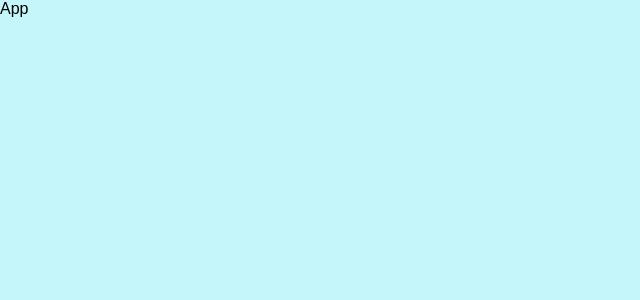
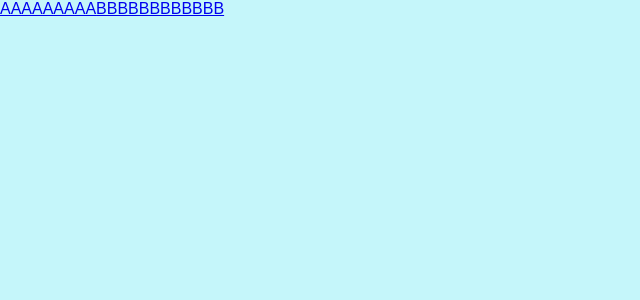
Before and after one commit to Bogglian/boggler, a React (Create React App) app: page / in a window 1280 px wide. Shown: the top 300 px of the page, without its empty margins (0-640 px from the left). Built offline with nearby package versions, Linux system fonts and the light colour scheme.

Commit message:
add: Add base for Speech Service

```diff
--- a/src/App.js
+++ b/src/App.js
@@ -1,9 +1,11 @@
-import React, { Component } from 'react';
-
+import React, { Component } from "react";
+import { Speech } from "./pages";
 class App extends Component {
   render() {
     return (
-      <div>App</div>
+      <div>
+        <Speech />
+      </div>
     );
   }
 }
--- /dev/null
+++ b/src/containers/AudioContainer.js
@@ -0,0 +1,24 @@
+import React, { Component } from "react";
+import { connect } from "react-redux";
+import { bindActionCreators } from "redux";
+
+import * as playbackActions from "../store/modules/playback";
+
+class AudioContainer extends Component {
+  render() {
+    return <div>Wave</div>;
+  }
+}
+
+const mapStateToProps = ({ playback }) => ({});
+
+// 이런 구조로 하면 나중에 다양한 리덕스 모듈을 적용해야 하는 상황에서 유용합니다.
+const mapDispatchToProps = dispatch => ({
+  PlaybackActions: bindActionCreators(playbackActions, dispatch)
+  // AnotherActions: bindActionCreators(anotherActions, dispatch)
+});
+
+export default connect(
+  mapStateToProps,
+  mapDispatchToProps
+)(AudioContainer);
--- /dev/null
+++ b/src/containers/MainContainer.js
@@ -0,0 +1,15 @@
+import React, { Component } from "react";
+import { Link } from "react-router-dom";
+
+class Maincontainer extends Component {
+  render() {
+    return (
+      <div>
+        <Link to="/speech/postlist">AAAAAAAAA</Link>
+        <Link to="/speech/audio">BBBBBBBBBBBB</Link>
+      </div>
+    );
+  }
+}
+
+export default Maincontainer;
--- /dev/null
+++ b/src/containers/PostListContainer.js
@@ -0,0 +1,24 @@
+import React, { Component } from "react";
+import { connect } from "react-redux";
+import { bindActionCreators } from "redux";
+
+import * as editActions from "../store/modules/edit";
+
+class PostListContainer extends Component {
+  render() {
+    return <div>PostList</div>;
+  }
+}
+
+const mapStateToProps = ({ edit }) => ({});
+
+// 이런 구조로 하면 나중에 다양한 리덕스 모듈을 적용해야 하는 상황에서 유용합니다.
+const mapDispatchToProps = dispatch => ({
+  EditActions: bindActionCreators(editActions, dispatch)
+  // AnotherActions: bindActionCreators(anotherActions, dispatch)
+});
+
+export default connect(
+  mapStateToProps,
+  mapDispatchToProps
+)(PostListContainer);
--- a/src/containers/index.js
+++ b/src/containers/index.js
@@ -0,0 +1,3 @@
+export { default as AudioContainer } from "./AudioContainer";
+export { default as PostListContainer } from "./PostListContainer";
+export { default as MainContainer } from "./MainContainer";
--- /dev/null
+++ b/src/pages/Speech.js
@@ -0,0 +1,26 @@
+import React, { Component } from "react";
+import { Route, BrowserRouter as Router, Switch } from "react-router-dom";
+
+import {
+  AudioContainer,
+  MainContainer,
+  PostListContainer
+} from "../containers";
+
+class Speech extends Component {
+  render() {
+    return (
+      <div className="asd">
+        <Router>
+          <Switch>
+            <Route exact path="/" component={MainContainer} />
+            <Route path="/speech/postlist" component={PostListContainer} />
+            <Route path="/speech/audio" component={AudioContainer} />
+          </Switch>
+        </Router>
+      </div>
+    );
+  }
+}
+
+export default Speech;
--- /dev/null
+++ b/src/pages/index.js
@@ -0,0 +1 @@
+export { default as Speech } from "./Speech";
```
Also changed, not shown: src/components/Article/index.js (added), src/components/Editor/index.js (added), src/components/Playback/index.js (added), src/components/PostList/index.js (added), src/components/Wave/index.js (added).
